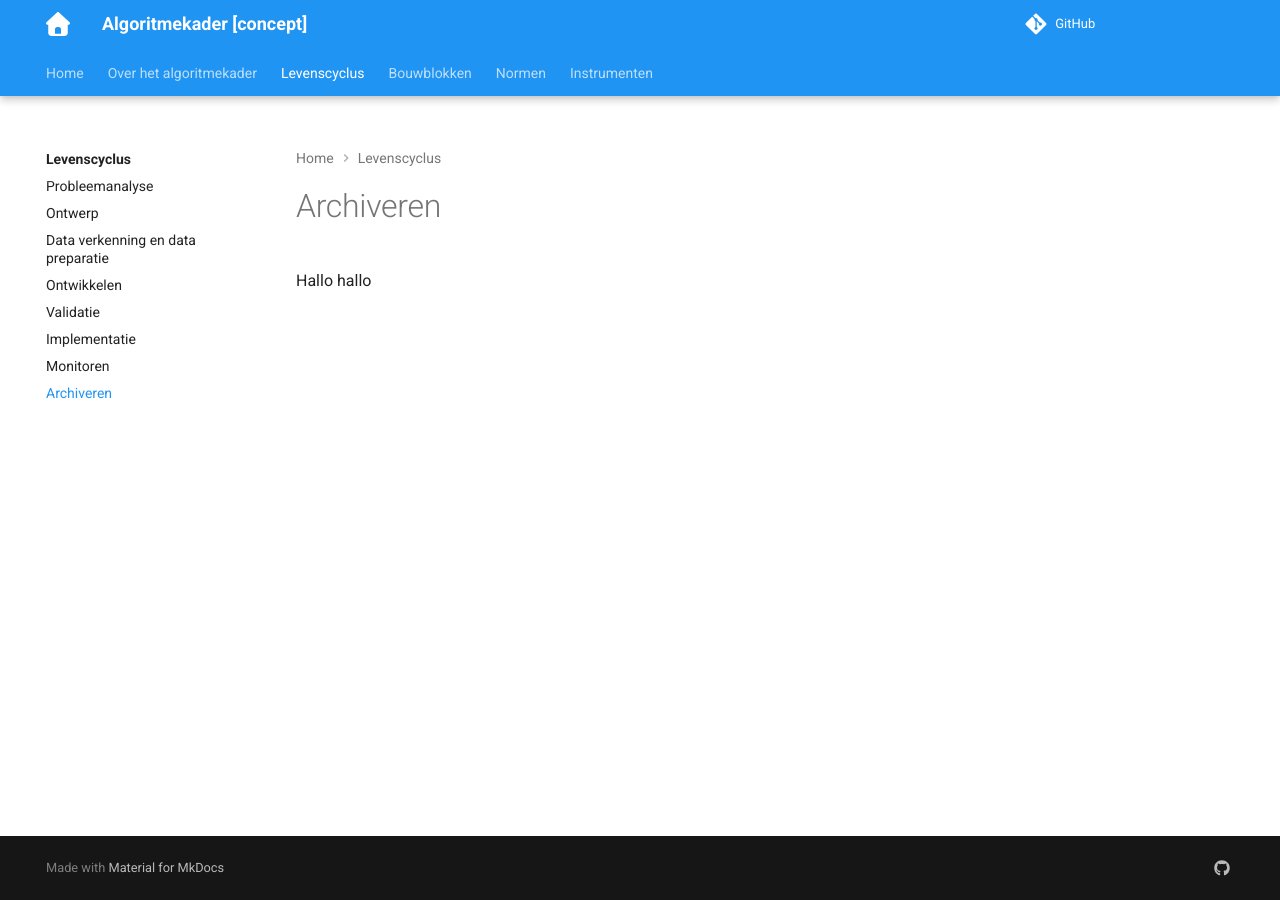
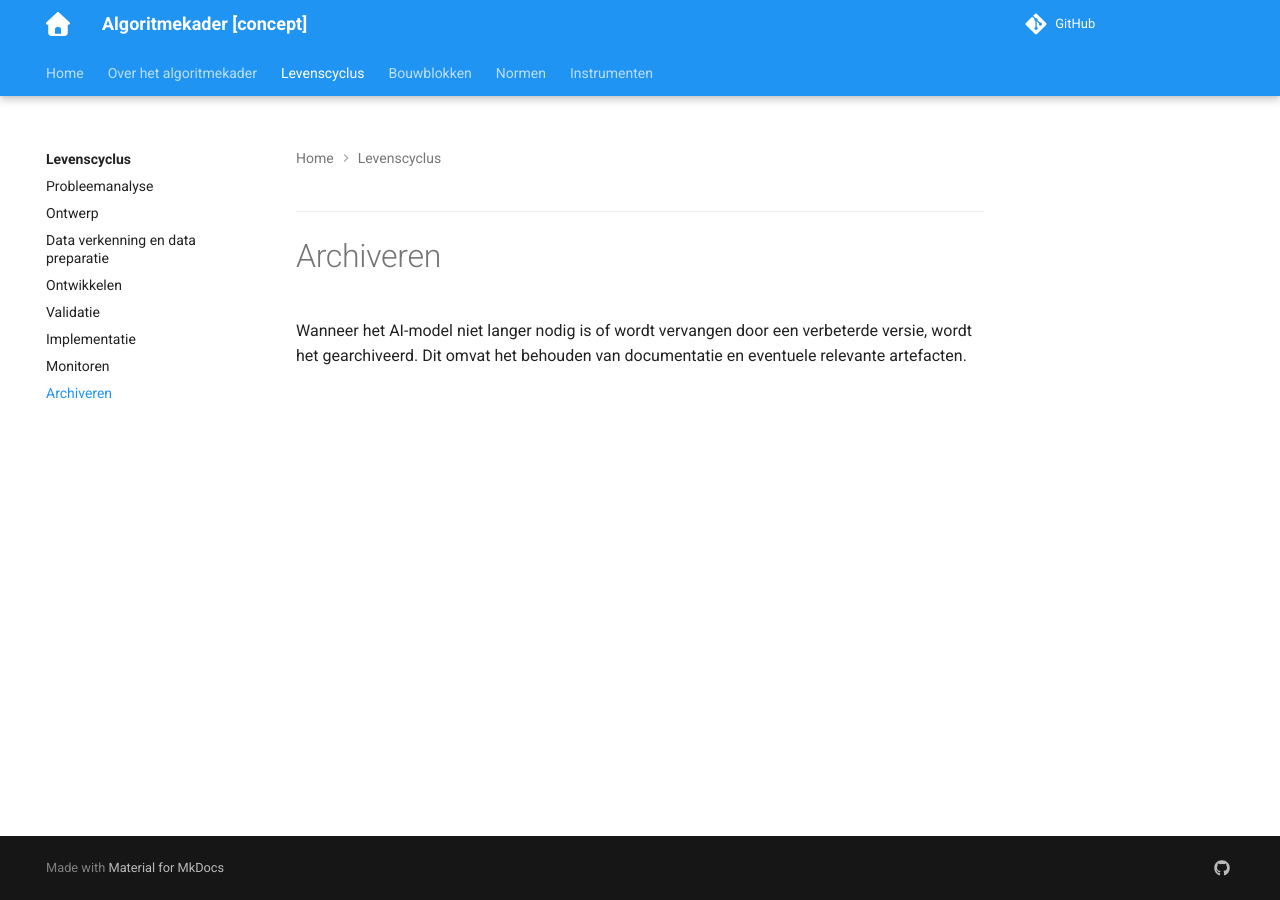
Before and after one commit to ruthkoole/algoritmekader-test, an MkDocs documentation site: the page built from docs/levenscyclus/archiveren.md, in a window 1280 px wide. Built offline with MkDocs 1.6.1 and Material for MkDocs 9.7.7, drawn with Linux system fonts in a browser that asks for light colours; comment, search, counter and statistics services are not loaded.

Commit message:
Update archiveren.md

```diff
--- a/docs/levenscyclus/archiveren.md
+++ b/docs/levenscyclus/archiveren.md
@@ -1,6 +1,3 @@
 ---
-title: Archiveren
-summary: hier staat een korte samenvatting over dit onderwerp
----
-
-Hallo hallo
+# Archiveren
+Wanneer het AI-model niet langer nodig is of wordt vervangen door een verbeterde versie, wordt het gearchiveerd. Dit omvat het behouden van documentatie en eventuele relevante artefacten.
```
